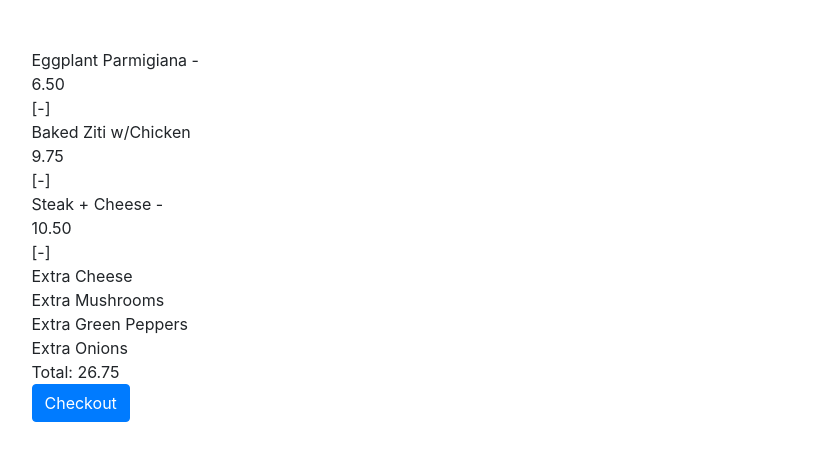
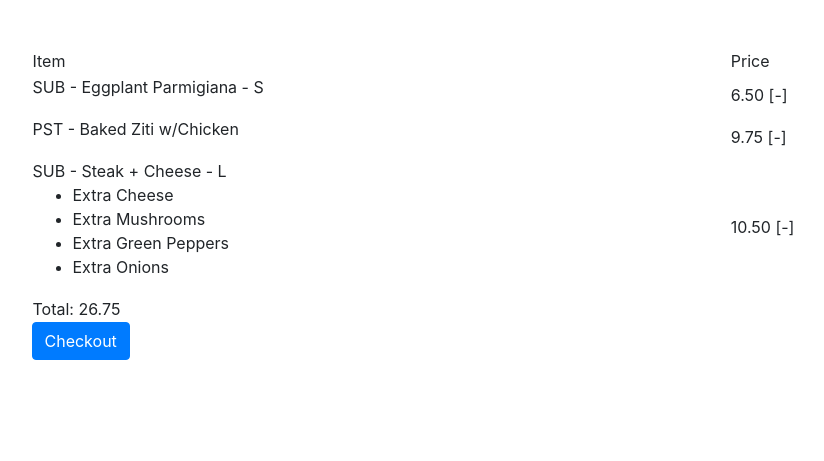
Before and after one commit to holistudio/CS50-Projects, a Django app: page /shoppingcart/ in a window 1280 px wide. Shown: the part 112-573 px from the top of the page, without its empty margins (161-985 px from the left). Run offline with Django 3.2, Linux system fonts and the light colour scheme; a user stored in the database is signed in; data comes from the database, SQL or seed files in the repository; some libraries are stand-ins or nearby versions.

Commit message:
shopping cart and order item forms

```diff
--- a/Project3/orders/templates/orders/cart.html
+++ b/Project3/orders/templates/orders/cart.html
@@ -2,20 +2,32 @@
 
 {% block body %}
 <div class="container col-10">
-<form>
-	{% for item in shopping_cart_items %}
-		{% if item.menu_item.item_type == 'SAL' or item.menu_item.item_type == 'PST'%}
-			<div name = "item"> {{item.menu_item.item_name}}              <div>{{item.final_price}}</div> <a class="remove">[-]</a>
-		{% else %}
-			<div name = "item"> {{item.menu_item.item_name}}  - {{item.menu_item.size}}               <div>{{item.final_price}}</div> <a class="remove">[-]</a>
-		{% endif %}
-		{% for add_on in item.get_add_ons_list %}
-			<br>    {{ add_on }}
-		{% endfor %}
-		</div>
-	{% endfor %}
+<form action="{% url 'orders:confirm_order' %}" method="post">
+	{% csrf_token %}
+	<table width="100%">
+		<tbody>
+			<tr>
+				<td>Item</td>
+				<td>Price</td>
+			</tr>
+				{% for item in shopping_cart_items %}
+				<tr>
+					<td name = "item">{{item.menu_item}}
+					<ul>
+					{% for add_on in item.get_add_ons_list %}
+						<li>{{ add_on }}</li>
+					{% endfor %}
+					</ul>
+					</td>
+					<td>{{item.final_price}} <a class="remove">[-]</a></td>
+				</tr>
+				{% endfor %}
+				<tr>
+					<td>Total: {{shopping_cart.total_cost}}</td>
+				</tr>
+		</tbody>
+	</table>
 
-	<div>Total: {{shopping_cart.total_cost}}</div>
 
 	<button class="btn btn-primary" type="submit" name="submit">Checkout</button>
 </form>
--- a/Project3/orders/templates/orders/index.html
+++ b/Project3/orders/templates/orders/index.html
@@ -10,7 +10,7 @@
 <div class="modal" id="OrderItemModal">
 	<div class="modal-content">
     <span class="close">&times;</span>
-		<form id="item-order-form" action="{% url 'orders:add_item_to_cart' %}"method="post">
+		<form id="item-order-form" action="{% url 'orders:add_item_to_cart' %}" method="post">
 			{% csrf_token %}
 			<h3 id="menu-item-title"></h3>
 
```
